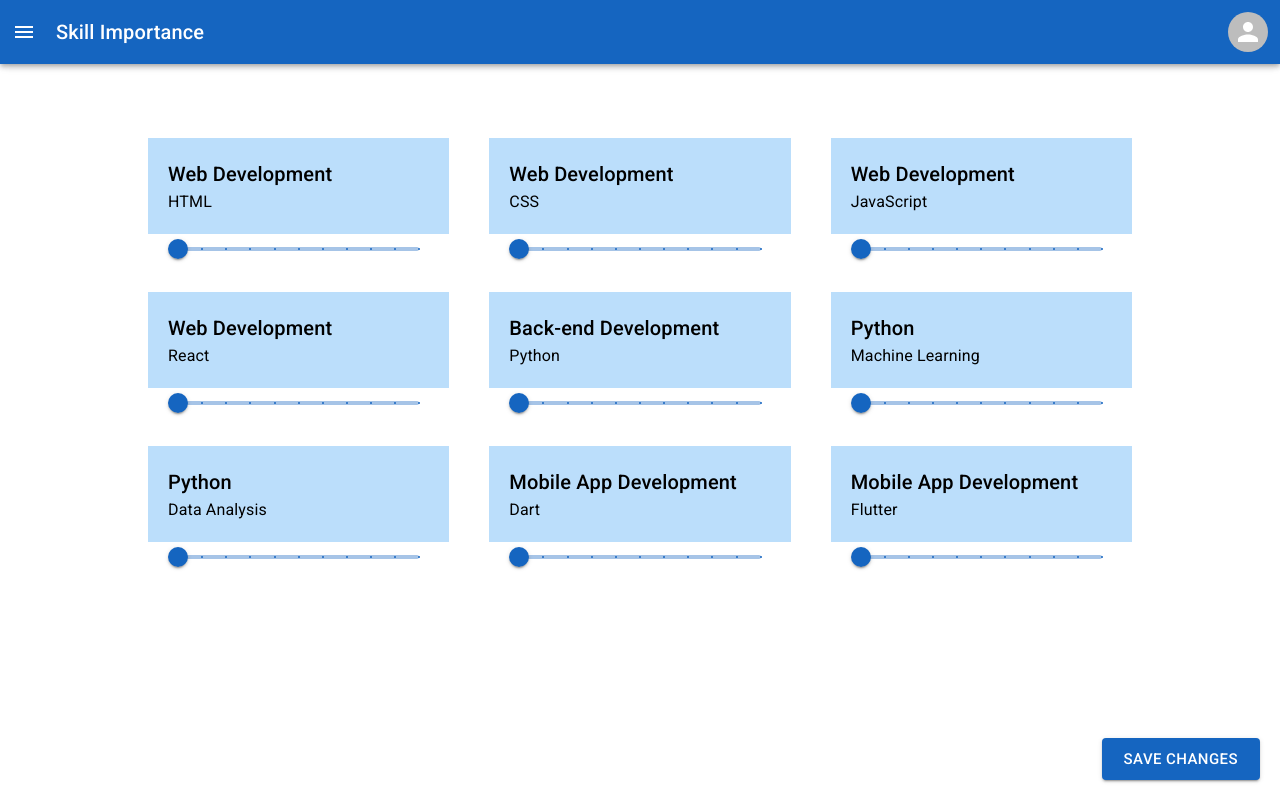
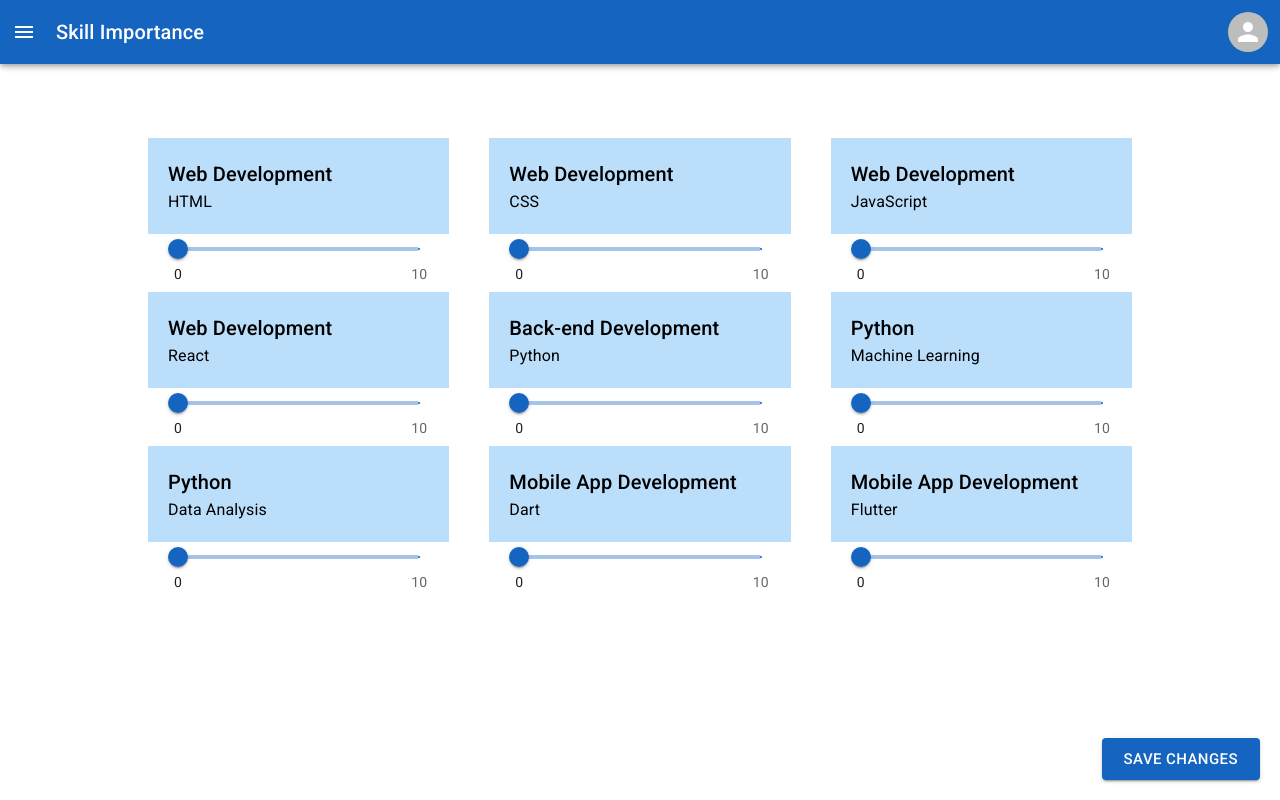
Before and after one commit to SE2-WS23/Skillverse-Web, a React (Vite) app: page /skill-importance in a window 1280 px wide. Built offline with nearby package versions, Linux system fonts and the light colour scheme.

Commit message:
Add: Marks to Sliders

```diff
--- a/src/pages/SkillImportance/components/SkillImportanceItem.jsx
+++ b/src/pages/SkillImportance/components/SkillImportanceItem.jsx
@@ -15,6 +15,17 @@ function SkillImportanceItem(props) {
   const category = props.category || "";
   const skill = props.skill || "";
   const value = props.value || 0;
+
+  const marks = [
+    {
+      value: props.min || 0,
+      label: props.min || 0,
+    },
+    {
+      value: props.max || 10,
+      label: props.max || 10,
+    },
+  ];
 
   return (
     <Grid item xs={12} md={6} lg={4}>
@@ -38,10 +49,10 @@ function SkillImportanceItem(props) {
         sx={{ margin: "0 50px", width: "calc(100% - 100px)" }}
         valueLabelDisplay="auto"
         value={value}
-        step={1}
-        marks
-        min={0}
-        max={10}
+        step={props.steps || 1}
+        min={props.min || 0}
+        max={props.max || 10}
+        marks={marks}
       ></Slider>
     </Grid>
   );
@@ -51,6 +62,9 @@ SkillImportanceItem.propTypes = {
   category: PropTypes.string,
   skill: PropTypes.string,
   value: PropTypes.number,
+  min: PropTypes.number,
+  max: PropTypes.number,
+  steps: PropTypes.number,
   handleSliderChange: PropTypes.func,
 };
 
```
